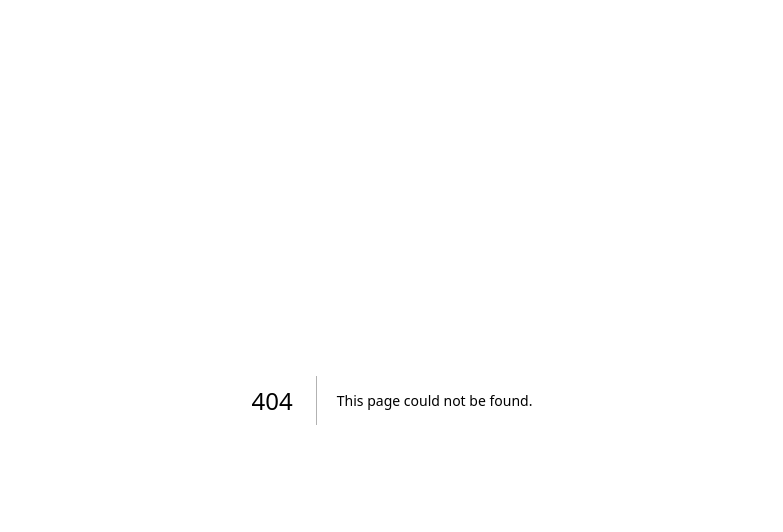
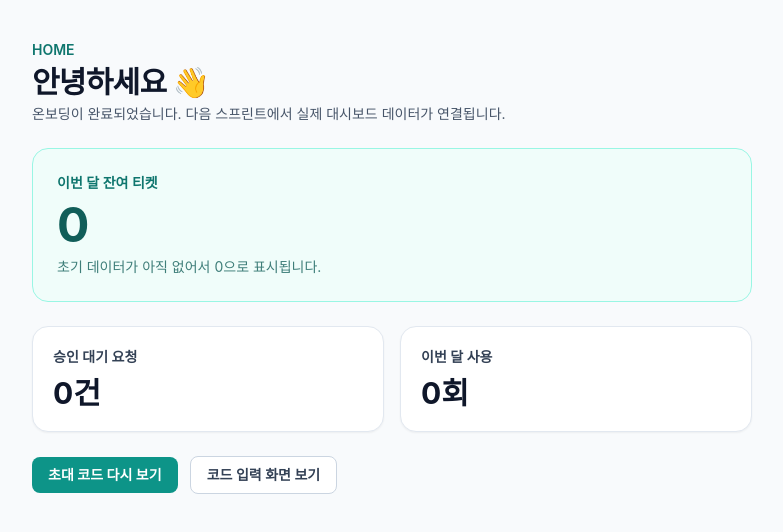
Before and after one commit to kimwoongjin/ticket-bar, a Next.js app: page /home in a window 1280 px wide. Before the commit this address had no page. Shown: the top 532 px of the page, without its empty margins (248-1031 px from the left). Built offline with nearby package versions, Linux system fonts and the light colour scheme.

Commit message:
홈 기본 화면 추가
온보딩 완료 후 도착할 초기 홈 화면을 추가해 흐름상 404 없이 다음 기능 연결이 가능하도록 정리했다.

Ultraworked with [Sisyphus](https://github.com/code-yeongyu/oh-my-openagent)

Co-authored-by: Sisyphus <clio-agent@sisyphuslabs.ai>

```diff
--- /dev/null
+++ b/src/app/home/page.tsx
@@ -0,0 +1,51 @@
+import Link from 'next/link';
+
+const HomePage = () => {
+  return (
+    <main className="mx-auto flex min-h-screen w-full max-w-3xl flex-col gap-6 px-6 py-10">
+      <section className="flex items-start justify-between">
+        <div className="space-y-1">
+          <p className="text-sm font-semibold text-teal-700">HOME</p>
+          <h1 className="text-3xl font-bold tracking-tight text-slate-900">안녕하세요 👋</h1>
+          <p className="text-sm text-slate-600">
+            온보딩이 완료되었습니다. 다음 스프린트에서 실제 대시보드 데이터가 연결됩니다.
+          </p>
+        </div>
+      </section>
+
+      <section className="rounded-2xl border border-teal-200 bg-teal-50 p-6">
+        <p className="text-sm font-semibold text-teal-700">이번 달 잔여 티켓</p>
+        <p className="mt-2 text-5xl font-bold text-teal-800">0</p>
+        <p className="mt-2 text-sm text-teal-800/80">초기 데이터가 아직 없어서 0으로 표시됩니다.</p>
+      </section>
+
+      <section className="grid gap-4 md:grid-cols-2">
+        <article className="rounded-2xl border border-slate-200 bg-white p-5 shadow-sm">
+          <p className="text-sm font-semibold text-slate-700">승인 대기 요청</p>
+          <p className="mt-2 text-3xl font-bold text-slate-900">0건</p>
+        </article>
+        <article className="rounded-2xl border border-slate-200 bg-white p-5 shadow-sm">
+          <p className="text-sm font-semibold text-slate-700">이번 달 사용</p>
+          <p className="mt-2 text-3xl font-bold text-slate-900">0회</p>
+        </article>
+      </section>
+
+      <section className="flex items-center gap-3">
+        <Link
+          href="/onboarding/create"
+          className="rounded-lg bg-teal-600 px-4 py-2 text-sm font-semibold text-white transition hover:bg-teal-700"
+        >
+          초대 코드 다시 보기
+        </Link>
+        <Link
+          href="/onboarding/join"
+          className="rounded-lg border border-slate-300 bg-white px-4 py-2 text-sm font-semibold text-slate-700 transition hover:bg-slate-50"
+        >
+          코드 입력 화면 보기
+        </Link>
+      </section>
+    </main>
+  );
+};
+
+export default HomePage;
```
